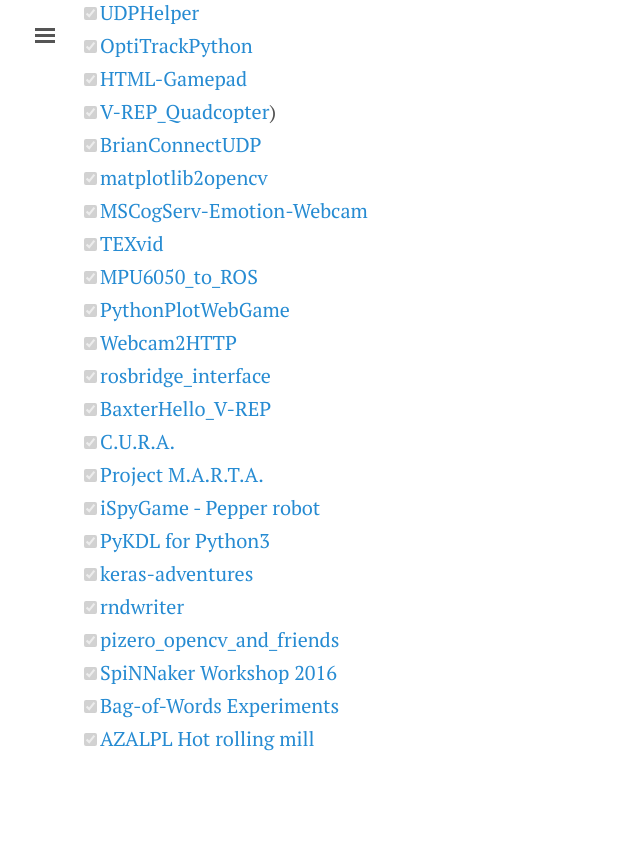
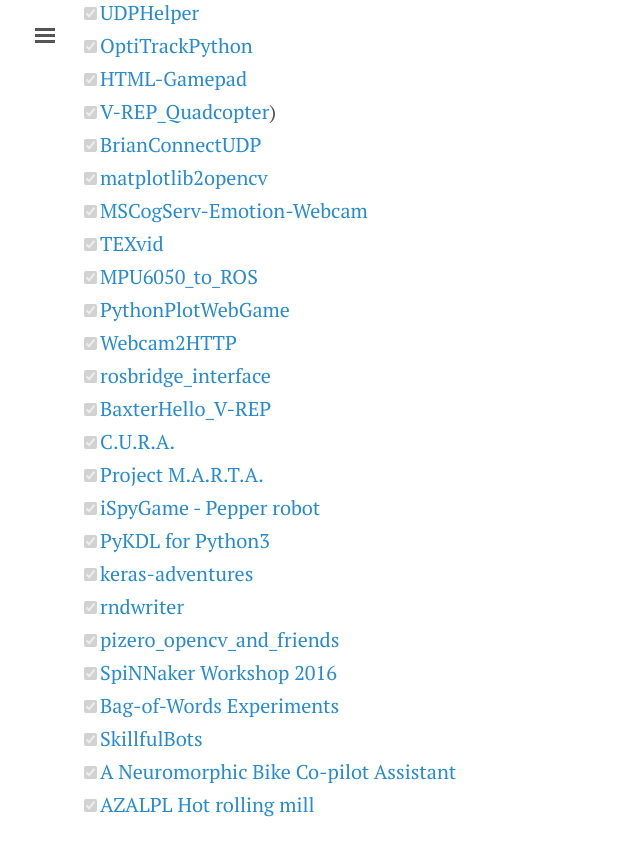
Before and after one commit to ricardodeazambuja/ricardodeazambuja.github.io, a Jekyll site: the page built from _pages/projects.md, in a window 1280 px wide and 900 px high, scrolled down 1542 px. Shown: the top 856 px of the window, without its empty margins (0-640 px from the left). Built offline with Jekyll 4.4.1, drawn with Linux system fonts in a browser that asks for light colours; before the commit the page ends 2376 px from its top, so only the background shows below that.

Commit message:
Updating...

```diff
--- a/_pages/projects.md
+++ b/_pages/projects.md
@@ -62,4 +62,6 @@
 - [x] [pizero_opencv_and_friends](https://github.com/ricardodeazambuja/pizero_opencv_and_friends)
 - [x] [SpiNNaker Workshop 2016](https://github.com/ricardodeazambuja/SpiNNakerWorkshop2016)
 - [x] [Bag-of-Words Experiments](https://github.com/ricardodeazambuja/bag-of-words-mod)
+- [x] [SkillfulBots](https://drive.google.com/file/d/1LHZnY3Bd4yAY84cK3tag3D0P5oE56ACt/view?usp=drive_open)
+- [x] [A Neuromorphic Bike Co-pilot Assistant](https://docs.google.com/presentation/d/e/2PACX-1vT_uQyStnRsoTlIabuHIVb4uAjlfwOWAcUyBbIh57M_SbYlkAs-ERbkAI76lqpx8Mr17c2zYpDApGyQ/pub?start=false&loop=false&delayms=3000)
 - [x] [AZALPL Hot rolling mill](https://www.youtube.com/watch?v=UOWg353JbDk)
```
